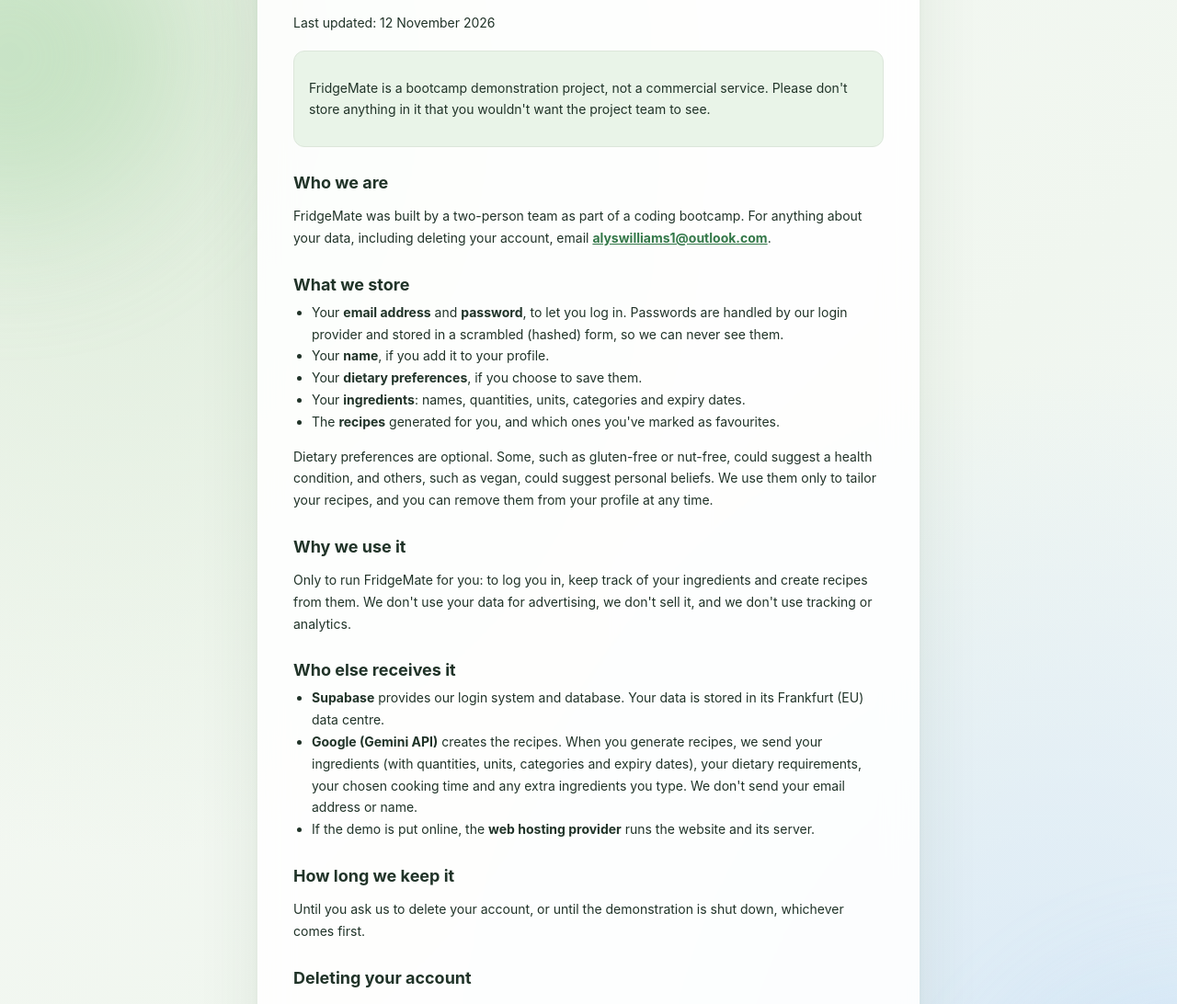
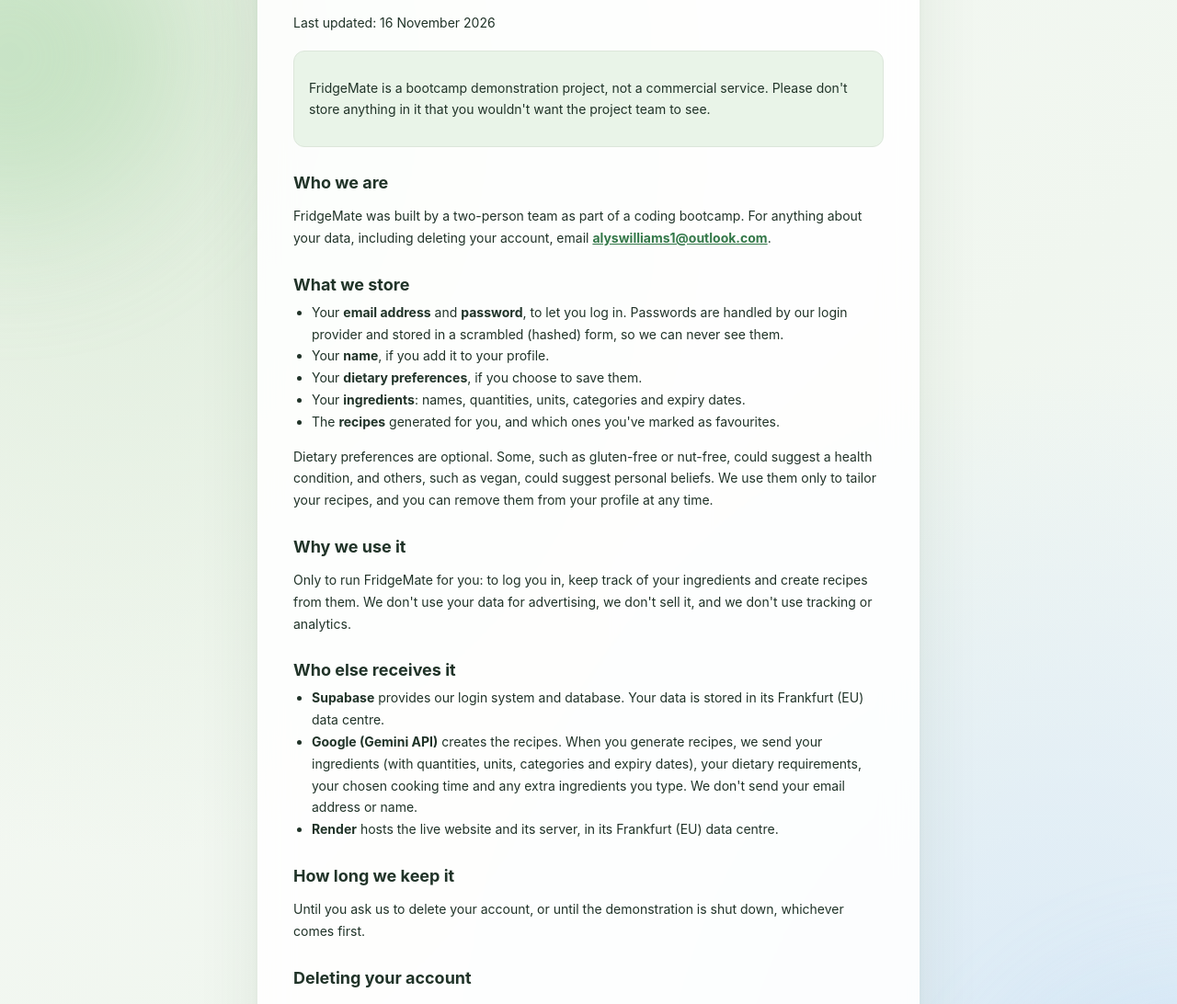
Before and after one commit to tb967/FridgeMate, a plain HTML site: page client/privacy.html in a window 1280 px wide. Shown: the part 204-1296 px from the top of the page at 92% size. Drawn offline with Linux system fonts and the light colour scheme.

Commit message:
Add deployment section to README and name Render in privacy notice

```diff
--- a/client/privacy.html
+++ b/client/privacy.html
@@ -72,7 +72,7 @@
             </a>
 
             <h1>Privacy notice</h1>
-            <p class="privacy-updated">Last updated: 12 November 2026</p>
+            <p class="privacy-updated">Last updated: 16 November 2026</p>
 
             <div class="privacy-notice-box">
                 <p>
@@ -118,7 +118,7 @@
             <ul>
                 <li><strong>Supabase</strong> provides our login system and database. Your data is stored in its Frankfurt (EU) data centre.</li>
                 <li><strong>Google (Gemini API)</strong> creates the recipes. When you generate recipes, we send your ingredients (with quantities, units, categories and expiry dates), your dietary requirements, your chosen cooking time and any extra ingredients you type. We don't send your email address or name.</li>
-                <li>If the demo is put online, the <strong>web hosting provider</strong> runs the website and its server.</li>
+                <li><strong>Render</strong> hosts the live website and its server, in its Frankfurt (EU) data centre.</li>
             </ul>
 
             <h2>How long we keep it</h2>
```
Also changed, not shown: README.md.
